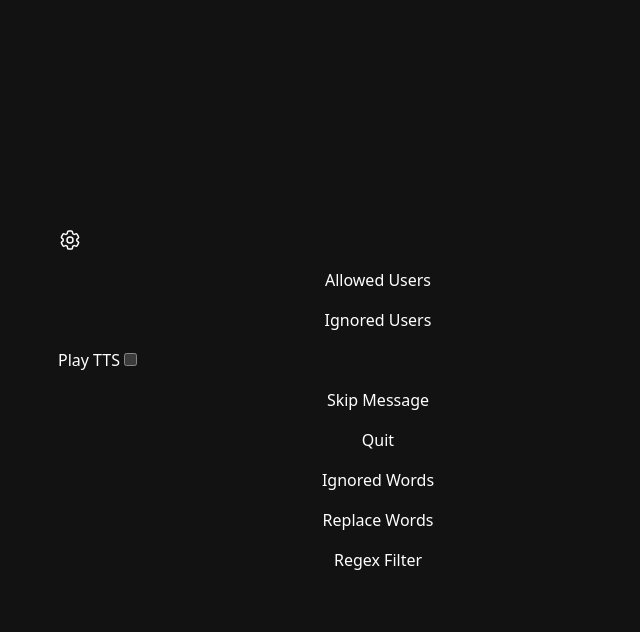
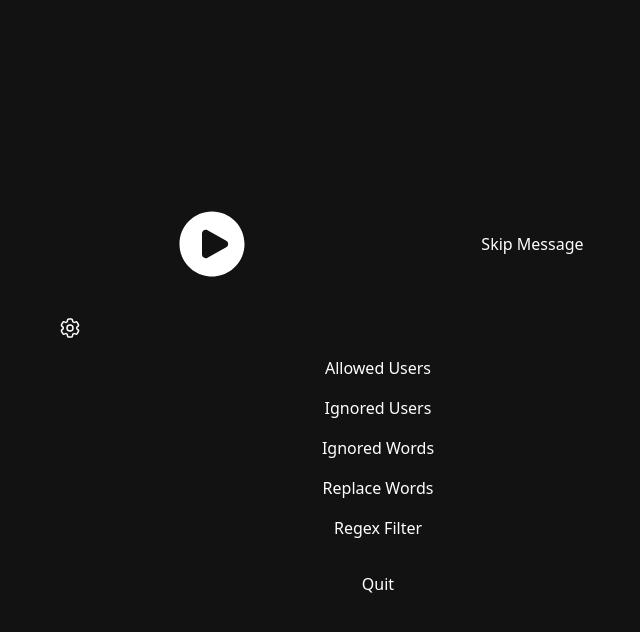
Before and after one commit to techgnome92/Twitch-TTS, a FastAPI app: page / in a window 1280 px wide. Shown: the top 632 px of the page, without its empty margins (262-902 px from the left). Run offline with FastAPI, Linux system fonts and the light colour scheme; parts of the project's set-up code (start-up, migrations or seed data) failed here and were passed over; some libraries are stand-ins or nearby versions.

Commit message:
update layout

```diff
--- a/templates/index.html
+++ b/templates/index.html
@@ -21,6 +21,8 @@
     <main class="flex justify-center h-screen">
         <input id="open" type="checkbox" class="hidden peer">
         <div class="peer-checked:hidden grid grid-cols-1 w-1/2 gap-4 m-auto">
+            <!-- Play TTS -->
+            {% include 'play_settings.html' %}
             <!-- SETTINGS -->
             {% include 'settings.html' %}
 
@@ -30,8 +32,7 @@
             <!-- IGNORED USERS -->
             {% include 'users/ignored_user.html' %}
 
-            <!-- Play TTS -->
-            {% include 'play_settings.html' %}
+
 
             <!-- IGNORE WORDS -->
             {% include 'filters/ignore_words.html' %}
@@ -41,9 +42,11 @@
 
             <!-- REGEX FILTER -->
             {% include 'filters/regex_filter.html' %}
+    <input type="button" class="mt-4 btn btn-primary" hx-ext='json-enc' hx-swap="none" value="Quit" _="on click set #open.checked to true"/>
+
         </div>
-        <div id="Close" class="hidden peer-checked:block">
-            You can close this tab
+        <div id="Close" class="hidden peer-checked:block justify-center m-auto">
+            Close this window
         </div>
     </main>
 
--- a/templates/play_settings.html
+++ b/templates/play_settings.html
@@ -1,10 +1,23 @@
-<div>
-    <label for="play_tts">Play TTS</label>
-    <input id="play_tts" type="checkbox" {% if TTS_RUNNING %} checked {% endif %} class="toggle toggle-primary"
-        name="on" hx-post="/toggle_play" hx-ext='json-enc' hx-swap="none" />
-</div>
-
-<input id="skip_tts" type="button" class="btn btn-primary" hx-post="/skip_message" hx-ext='json-enc' hx-swap="none" value="Skip Message"/>
+<div class="flex justify-around mb-4">
+    <label for="play_tts" class="flex ">
+        <input id="play_tts" type="checkbox" {% if TTS_RUNNING %} checked {% endif %} class="peer hidden" name="on"
+            hx-post="/toggle_play" hx-ext='json-enc' hx-swap="none" />
+        <svg xmlns="http://www.w3.org/2000/svg" viewBox="0 0 24 24" fill="currentColor"
+            class="fill-current h-20 peer-checked:hidden">
+            <path fill-rule="evenodd"
+                d="M2.25 12c0-5.385 4.365-9.75 9.75-9.75s9.75 4.365 9.75 9.75-4.365 9.75-9.75 9.75S2.25 17.385 2.25 12Zm14.024-.983a1.125 1.125 0 0 1 0 1.966l-5.603 3.113A1.125 1.125 0 0 1 9 15.113V8.887c0-.857.921-1.4 1.671-.983l5.603 3.113Z"
+                clip-rule="evenodd" />
+        </svg>
+        <svg xmlns="http://www.w3.org/2000/svg" viewBox="0 0 24 24" fill="currentColor"
+            class="h-20 hidden peer-checked:block">
+            <path fill-rule="evenodd"
+                d="M2.25 12c0-5.385 4.365-9.75 9.75-9.75s9.75 4.365 9.75 9.75-4.365 9.75-9.75 9.75S2.25 17.385 2.25 12Zm6-2.438c0-.724.588-1.312 1.313-1.312h4.874c.725 0 1.313.588 1.313 1.313v4.874c0 .725-.588 1.313-1.313 1.313H9.564a1.312 1.312 0 0 1-1.313-1.313V9.564Z"
+                clip-rule="evenodd" />
+        </svg>
 
 
-<input type="button" class="btn btn-primary" hx-ext='json-enc' hx-swap="none" value="Quit" _="on click set #open.checked to true"/>
+    </label>
+    <input id="skip_tts" type="button" class="btn btn-primary self-center" hx-post="/skip_message" hx-ext='json-enc' hx-swap="none"
+        value="Skip Message" />
+
+</div>
```
